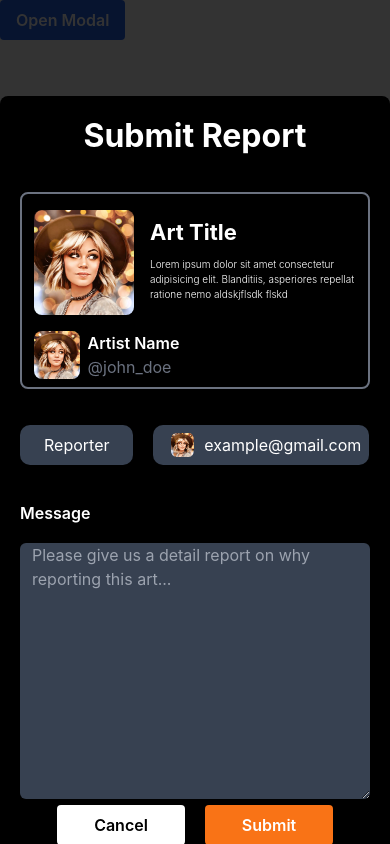
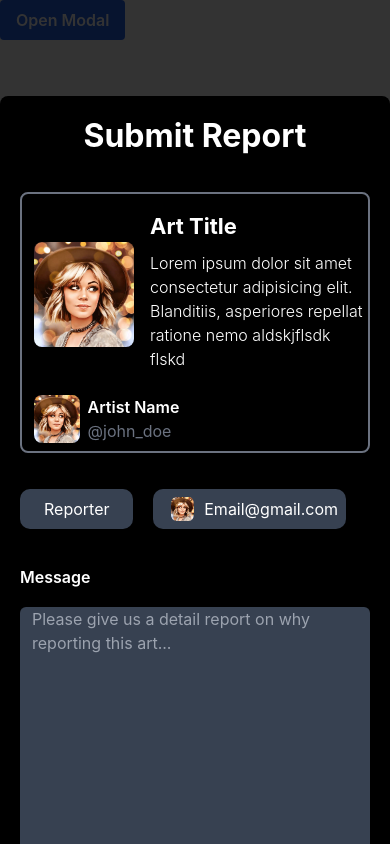
Before and after one commit to lijsamuael/Adret, a React (Create React App) app: page / in a window 390 px wide. Both pictures are taken after a click on the button "Open Modal". Built offline with nearby package versions, Linux system fonts and the light colour scheme; a web font is replaced by a local one.

Commit message:
making correction on responsivness

```diff
--- a/src/components/submitReportModal.js
+++ b/src/components/submitReportModal.js
@@ -1,4 +1,5 @@
 import React from "react";
+
 
 const Modal = ({ isOpen, onClose }) => {
   if (!isOpen) return null;
@@ -22,26 +23,25 @@ const Modal = ({ isOpen, onClose }) => {
                 className="rounded-lg aspect-h-4 aspect-w-3 object-cover "
               />
             </div>
-            <div className=" ml-4 flex flex-col jusitify-between">
-              <div>
+            <div className=" ml-4  py-4 grid grid-cols-2 ">
+              <div className="col-span-12">
                 <h3 className="font-bold mb-2" style={{ fontSize: 22 }}>
                   Art Title
                 </h3>
                 <p
                   className="mb-2 font-light"
-                style={{ fontSize: window.innerWidth < 400 ? "10px" : "14px" }}
+                  style={{ WebkitTextSizeAdjust: "auto", whiteSpace: 'pre-line', fontStretch: 'ultra-condensed' }}
                 >
                   Lorem ipsum dolor sit amet consectetur adipisicing elit.
                   Blanditiis, asperiores repellat ratione nemo aldskjflsdk flskd
                 </p>
               </div>
-              <div className="hidden sm:flex flex col-span-2 pb-2  ">
+              <div className="col-span-5  inset-x-0 bottom-0 hidden sm:flex flex col-span-2 pb-2  ">
                 <img
                   src="./images/profile.jpg"
-                  width="60"
-                  height="60"
                   alt="icon"
                   className="mr-2 rounded-lg profile-img"
+                  style={{maxHeight: 60,}}
                 />
                 <div className="text-gray-500 align-bottom">
                   <h3
@@ -74,31 +74,45 @@ const Modal = ({ isOpen, onClose }) => {
             </div>
           </div>
 
-          <div className="flex flex-wrap items-center justify-start">
-            <button className="font-sans px-6 h-8 text-sm text-white bg-gray-700 rounded hover:bg-gray-500 mr-5" style={{height: 40, borderRadius: 10, marginTop:36}}>
+          <div className="flex flex-nowrap items-center justify-start">
+            <button
+              className="font-sans px-6 h-8 text-sm text-white bg-gray-700 rounded hover:bg-gray-500 mr-5"
+              style={{ height: 40, borderRadius: 10, marginTop: 36 }}
+            >
               Reporter
             </button>
-            <button className=" flex flex-nowrap items-center px-2  text-sm text-white bg-gray-700 rounded hover:bg-gray-500" style={{height: 40, borderRadius: 10, marginTop:36}}>
+            <button
+              className=" flex flex-wrap items-center px-2  text-sm text-white bg-gray-700 rounded hover:bg-gray-500"
+              style={{ height: 40, borderRadius: 10, marginTop: 36 }}
+            >
               <img
                 src="./images/profile.jpg"
                 alt="email"
                 className="inline-block aspect-h-4  aspect-w-3 h-10 "
-                style={{paddingLeft:10, paddingRight:10, paddingTop:8, paddingBottom:8, borderRadius: 15}}
+                style={{
+                  paddingLeft: 10,
+                  paddingRight: 10,
+                  paddingTop: 8,
+                  paddingBottom: 8,
+                  borderRadius: 15,
+                }}
               />
               <span className="inline-block align-middle">
-                example@gmail.com
+                Email@gmail.com
               </span>
             </button>
           </div>
-          <p className=" font-semibold" style={{ marginTop:36}}>Message</p>
+          <p className=" font-semibold" style={{ marginTop: 36 }}>
+            Message
+          </p>
           <textarea
             className="w-full h-64 px-3  rounded-md bg-gray-700 "
             rows="5"
             placeholder="Please give us a detail report on why reporting this art..."
-            style={{ marginTop:18}}
+            style={{ marginTop: 18 }}
           ></textarea>
 
-          <div className="flex justify-center sm:justify-end">
+          <div className="flex justify-center sm:justify-end" style={{ marginTop:34}}>
             <button
               className="w-32 py-2 mr-5 font-semibold text-black bg-white rounded hover:bg-gray-200 focus:bg-gray-200"
               onClick={onClose}
```
Lines whose indentation alone changed are shown as unchanged.
